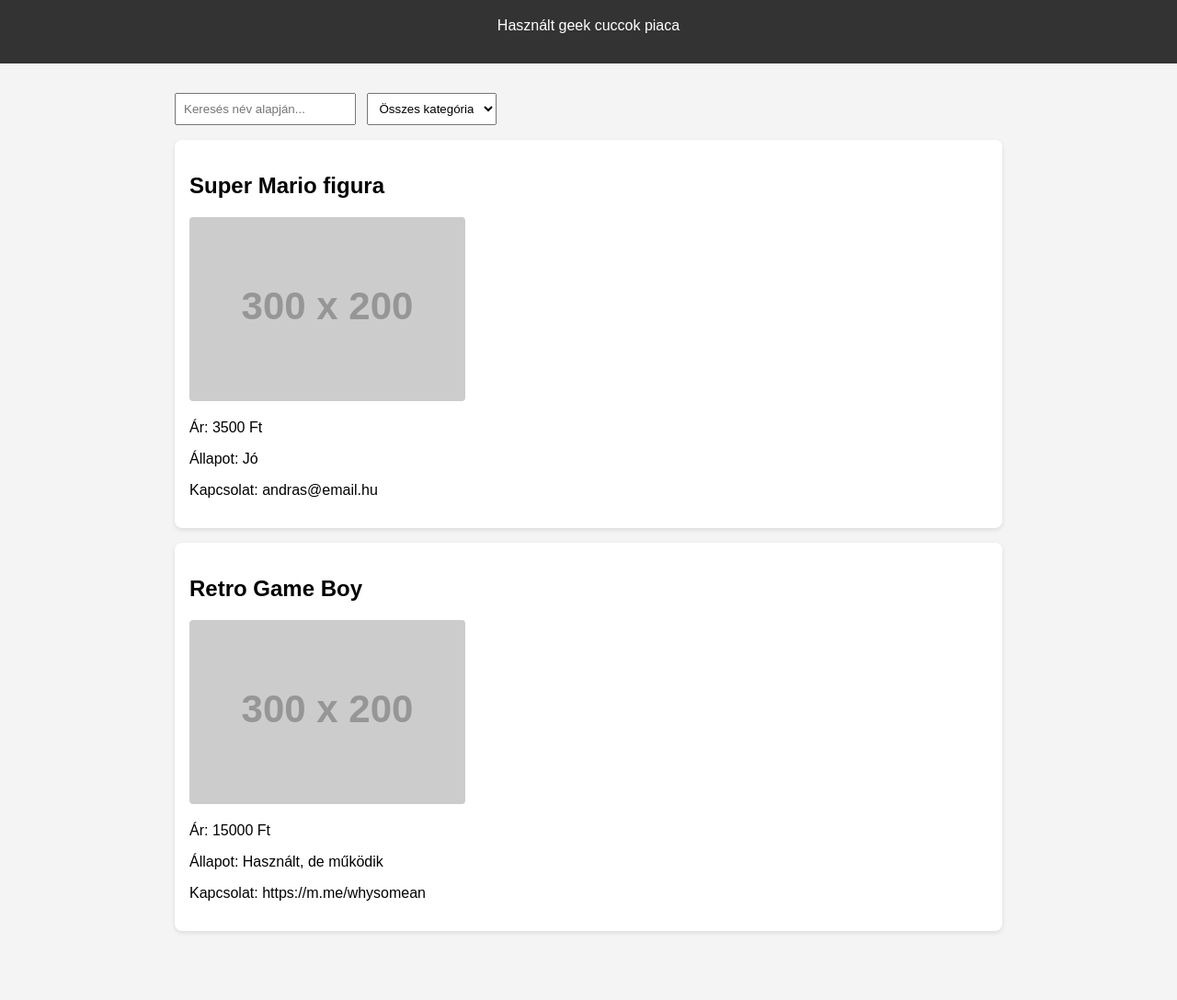
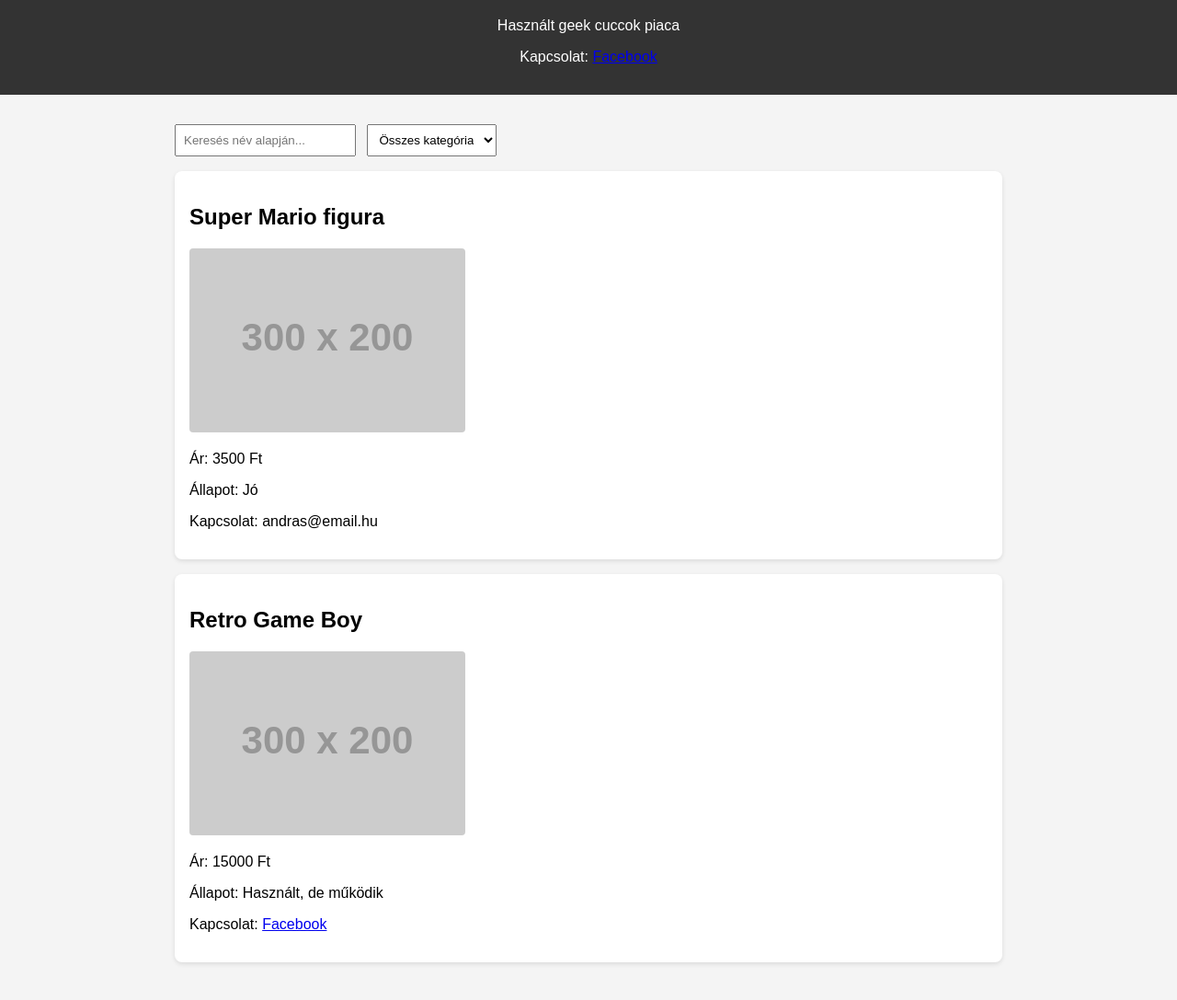
Before and after one commit to scarfoxmeh/The-Geek-Within, a plain HTML site: page index.html in a window 1280 px wide. Shown: the part 211-1298 px from the top of the page at 92% size. Before the commit the page ends 1271 px from the top, so only its background shows below. Drawn offline with Linux system fonts and the light colour scheme; placeholder pictures from the web are drawn by us.

Commit message:
Update index.html

```diff
--- a/index.html
+++ b/index.html
@@ -22,6 +22,7 @@
   <img src="logo.png" alt="The Geek Within logó" style="height: 120px; margin-bottom: 10px;">
   <h1>The Geek Within</h1>
   <p>Használt geek cuccok piaca </p>
+<p>Kapcsolat: <a href="https://m.me/whysomean">Facebook</a> </p>
 </header>
   <main>
     <div class="filters">
@@ -48,7 +49,7 @@
         <img src="https://via.placeholder.com/300x200" alt="Retro Game Boy">
         <p>Ár: 15000 Ft</p>
         <p>Állapot: Használt, de működik</p>
-        <p>Kapcsolat: https://m.me/whysomean</p>
+        <p>Kapcsolat: <a href="https://m.me/whysomean">Facebook</a> </p>
       </div>
     </div>
   </main>
```
